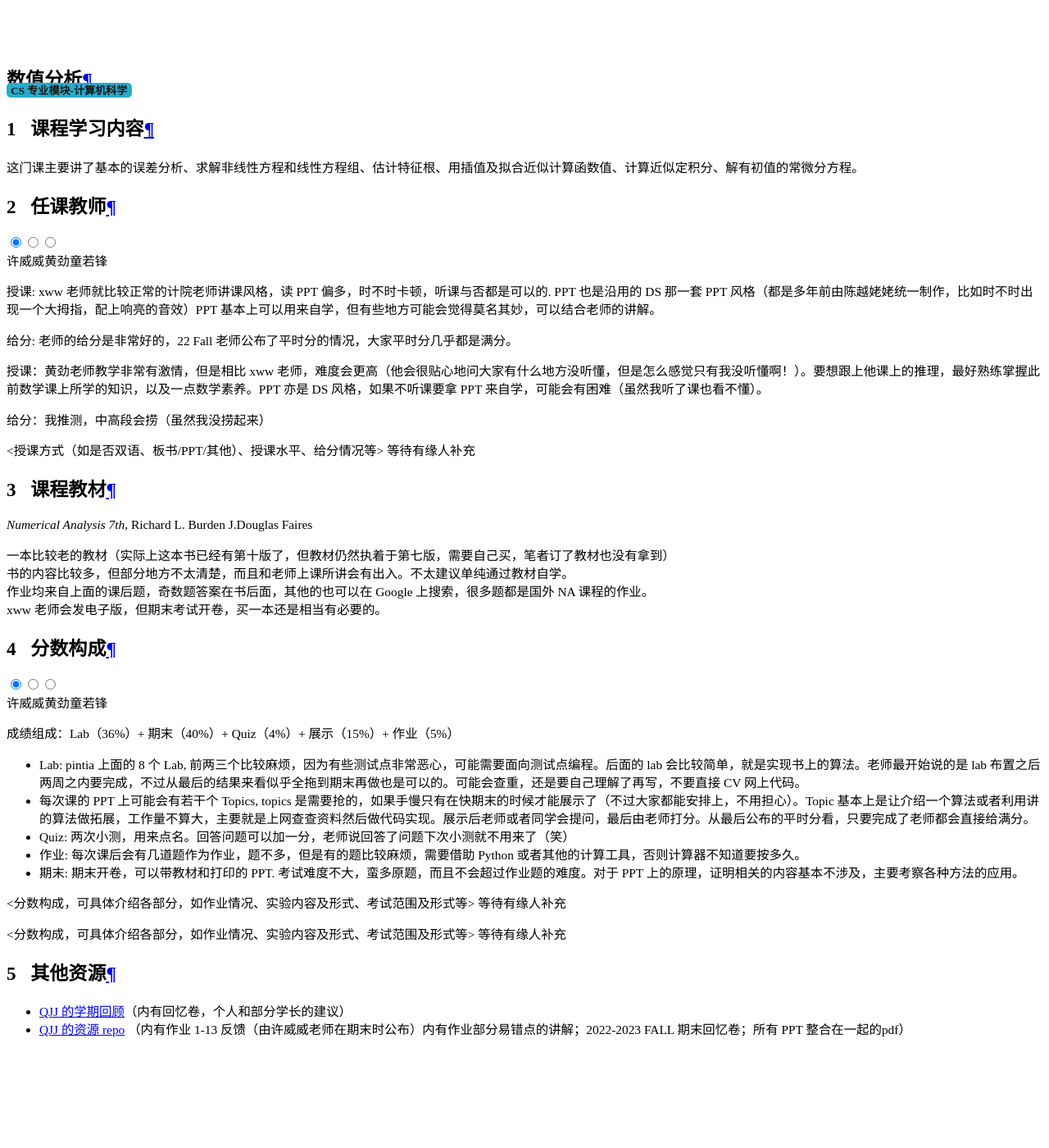
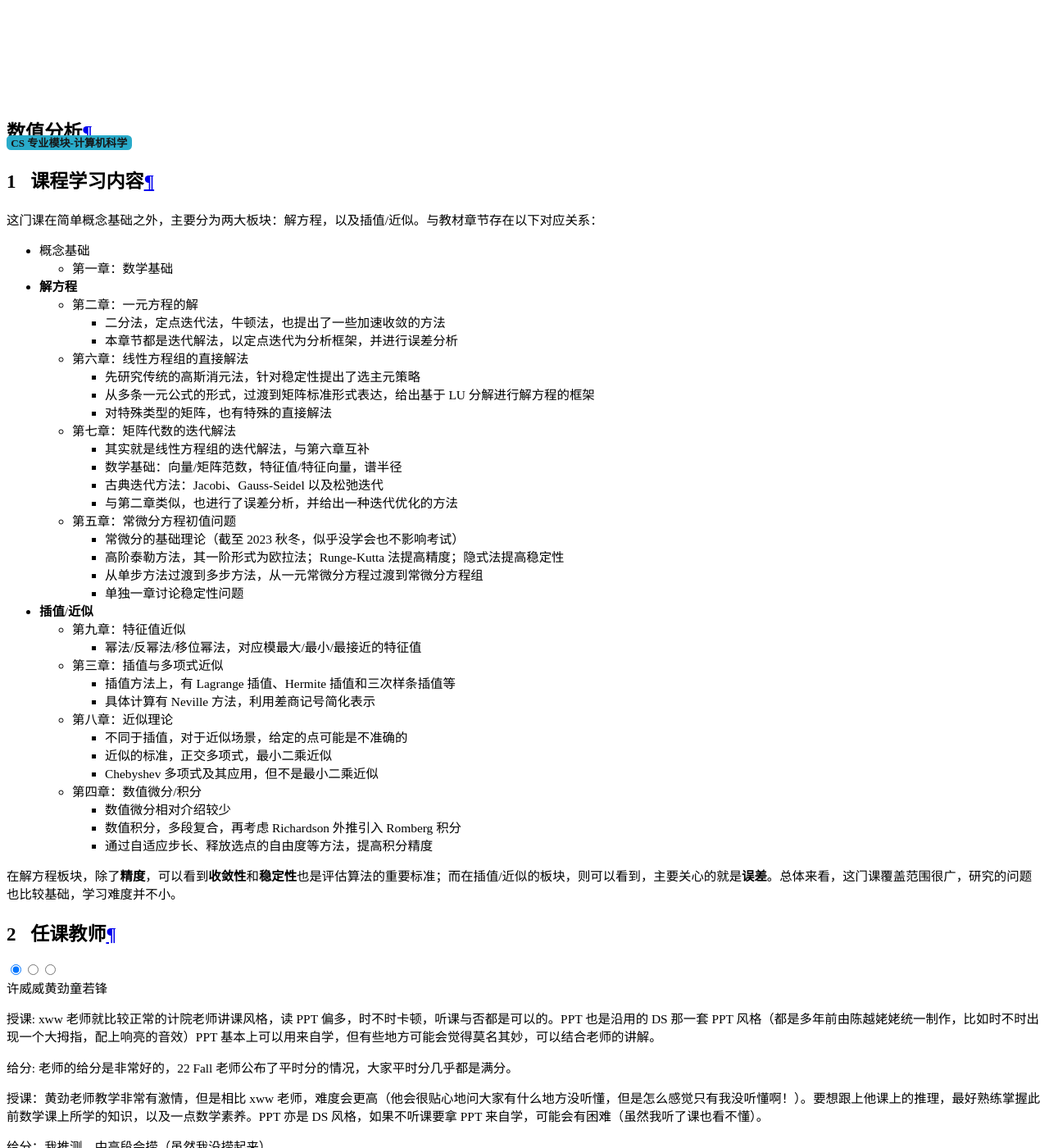
Before and after one commit to ZJU-Turing/TuringCourses, an MkDocs documentation site: the page built from docs/major_module/numerical_analysis/index.md, in a window 1280 px wide and 1400 px high, scrolled down 17775 px. Shown: the whole window at 82% size. Built offline with MkDocs 1.6.1 and Material for MkDocs 9.7.7, drawn with Linux system fonts in a browser that asks for light colours; comment, search, counter and statistics services are not loaded; some of the changed text lies outside the part shown.

Commit message:
docs: 更新 NA 课程内容，更新部分失效链接

```diff
--- a/docs/major_module/numerical_analysis/index.md
+++ b/docs/major_module/numerical_analysis/index.md
@@ -5,13 +5,50 @@
 
 ## 课程学习内容
 
-这门课主要讲了基本的误差分析、求解非线性方程和线性方程组、估计特征根、用插值及拟合近似计算函数值、计算近似定积分、解有初值的常微分方程。
+这门课在简单概念基础之外，主要分为两大板块：解方程，以及插值/近似。与教材章节存在以下对应关系：
+
+- 概念基础
+    - 第一章：数学基础
+- **解方程**
+    - 第二章：一元方程的解
+        - 二分法，定点迭代法，牛顿法，也提出了一些加速收敛的方法
+        - 本章节都是迭代解法，以定点迭代为分析框架，并进行误差分析
+    - 第六章：线性方程组的直接解法
+        - 先研究传统的高斯消元法，针对稳定性提出了选主元策略
+        - 从多条一元公式的形式，过渡到矩阵标准形式表达，给出基于 LU 分解进行解方程的框架
+        - 对特殊类型的矩阵，也有特殊的直接解法
+    - 第七章：矩阵代数的迭代解法
+        - 其实就是线性方程组的迭代解法，与第六章互补
+        - 数学基础：向量/矩阵范数，特征值/特征向量，谱半径
+        - 古典迭代方法：Jacobi、Gauss-Seidel 以及松弛迭代
+        - 与第二章类似，也进行了误差分析，并给出一种迭代优化的方法
+    - 第五章：常微分方程初值问题
+        - 常微分的基础理论（截至 2023 秋冬，似乎没学会也不影响考试）
+        - 高阶泰勒方法，其一阶形式为欧拉法；Runge-Kutta 法提高精度；隐式法提高稳定性
+        - 从单步方法过渡到多步方法，从一元常微分方程过渡到常微分方程组
+        - 单独一章讨论稳定性问题
+- **插值**/**近似**
+    - 第九章：特征值近似
+        - 幂法/反幂法/移位幂法，对应模最大/最小/最接近的特征值
+    - 第三章：插值与多项式近似
+        - 插值方法上，有 Lagrange 插值、Hermite 插值和三次样条插值等
+        - 具体计算有 Neville 方法，利用差商记号简化表示
+    - 第八章：近似理论
+        - 不同于插值，对于近似场景，给定的点可能是不准确的
+        - 近似的标准，正交多项式，最小二乘近似
+        - Chebyshev 多项式及其应用，但不是最小二乘近似
+    - 第四章：数值微分/积分
+        - 数值微分相对介绍较少
+        - 数值积分，多段复合，再考虑 Richardson 外推引入 Romberg 积分
+        - 通过自适应步长、释放选点的自由度等方法，提高积分精度
+
+在解方程板块，除了**精度**，可以看到**收敛性**和**稳定性**也是评估算法的重要标准；而在插值/近似的板块，则可以看到，主要关心的就是**误差**。总体来看，这门课覆盖范围很广，研究的问题也比较基础，学习难度并不小。
 
 ## 任课教师
 
 === "许威威"
 
-    授课: xww 老师就比较正常的计院老师讲课风格，读 PPT 偏多，时不时卡顿，听课与否都是可以的. PPT 也是沿用的 DS 那一套 PPT 风格（都是多年前由陈越姥姥统一制作，比如时不时出现一个大拇指，配上响亮的音效）PPT 基本上可以用来自学，但有些地方可能会觉得莫名其妙，可以结合老师的讲解。
+    授课: xww 老师就比较正常的计院老师讲课风格，读 PPT 偏多，时不时卡顿，听课与否都是可以的。PPT 也是沿用的 DS 那一套 PPT 风格（都是多年前由陈越姥姥统一制作，比如时不时出现一个大拇指，配上响亮的音效）PPT 基本上可以用来自学，但有些地方可能会觉得莫名其妙，可以结合老师的讲解。
 
     给分: 老师的给分是非常好的，22 Fall 老师公布了平时分的情况，大家平时分几乎都是满分。
 
@@ -44,6 +81,8 @@ xww 老师会发电子版，但期末考试开卷，买一本还是相当有必
     * Lab: pintia 上面的 8 个 Lab, 前两三个比较麻烦，因为有些测试点非常恶心，可能需要面向测试点编程。后面的 lab 会比较简单，就是实现书上的算法。老师最开始说的是 lab 布置之后两周之内要完成，不过从最后的结果来看似乎全拖到期末再做也是可以的。可能会查重，还是要自己理解了再写，不要直接 CV 网上代码。
     * 每次课的 PPT 上可能会有若干个 Topics, topics 是需要抢的，如果手慢只有在快期末的时候才能展示了（不过大家都能安排上，不用担心）。Topic 基本上是让介绍一个算法或者利用讲的算法做拓展，工作量不算大，主要就是上网查查资料然后做代码实现。展示后老师或者同学会提问，最后由老师打分。从最后公布的平时分看，只要完成了老师都会直接给满分。
     * Quiz: 两次小测，用来点名。回答问题可以加一分，老师说回答了问题下次小测就不用来了（笑）
+        * 在 2023 秋冬，Quiz 就是签到性质，写错了也能拿满
+        * 没有提交 Quiz，又比较在意成绩的话，还是要积极点回答老师问题亡羊补牢一下，老师的问题经常没人回答
     * 作业: 每次课后会有几道题作为作业，题不多，但是有的题比较麻烦，需要借助 Python 或者其他的计算工具，否则计算器不知道要按多久。
     * 期末: 期末开卷，可以带教材和打印的 PPT. 考试难度不大，蛮多原题，而且不会超过作业题的难度。对于 PPT 上的原理，证明相关的内容基本不涉及，主要考察各种方法的应用。
 
@@ -56,7 +95,17 @@ xww 老师会发电子版，但期末考试开卷，买一本还是相当有必
     <分数构成，可具体介绍各部分，如作业情况、实验内容及形式、考试范围及形式等> 等待有缘人补充
 
 
-## 其他资源
+## 参考资源
 
 - [QJJ 的学期回顾](https://www.cc98.org/topic/5511167)（内有回忆卷，个人和部分学长的建议）
 - [QJJ 的资源 repo](https://github.com/HobbitQia/ZJU-Courses-Resources/tree/master/%E6%95%B0%E5%80%BC%E5%88%86%E6%9E%90(NA)) （内有作业 1-13 反馈（由许威威老师在期末时公布）内有作业部分易错点的讲解；2022-2023 FALL 期末回忆卷；所有 PPT 整合在一起的pdf）
+- [ZhouTimeMachine 的笔记](https://zhoutimemachine.github.io/note/courses/numerical/analysis/)
+
+
+## 学习建议
+
+计院数值分析涵盖内容比较广，实际上涉及了数院数值分析、数值代数、微分方程数值解三门课的内容，因此想要深入贯通难度还是比较大。
+
+考试范围是可能超出作业题范围的，所以平时不能只做作业涉及的内容，例如 2023 秋冬 Gaussian Quadrature 一节并没有布置作业，但是考试却考到了。同时不看 PPT 只看教材也是不够的，教材和 PPT 有较大的交集，但是两者都有对方没有的内容，并且有的小节的讲解逻辑也不同，面向考试出发的话可能基于 PPT 更好，希望贯通的话可以两者结合着看。
+
+考试推荐还是买一个高级计算器（比如卡西欧），功能强大一些，掌握计算器直接求矩阵逆、直接解方程等技巧还是可以省下不少考试时间。考试题目比较灵活，还是考察对知识的理解，所以不要面向作业题、历年卷过拟合了，还是推荐平时多多思考，跟上课程节奏规律学习，以免期末火葬场。
```
Also changed, not shown: docs/major_basic/advanced_data_structure/index.md (+1 -1 lines), docs/major_basic/object_oriented_programming/index.md (+1 -1 lines), docs/major_basic/programming/index.md (+1 -1 lines), docs/major_basic/theory_of_computation/index.md (+1 -1 lines), docs/math_phys/probability/index.md (+1 -1 lines).
